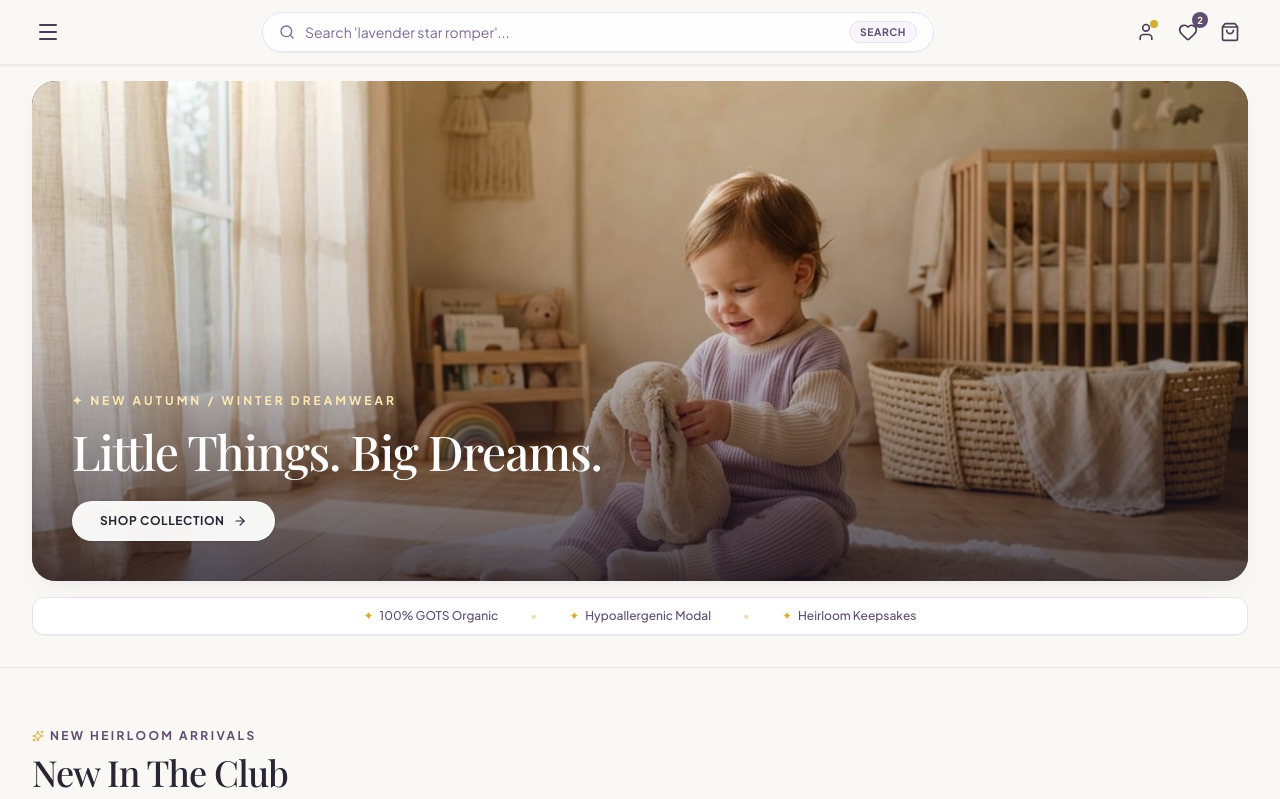
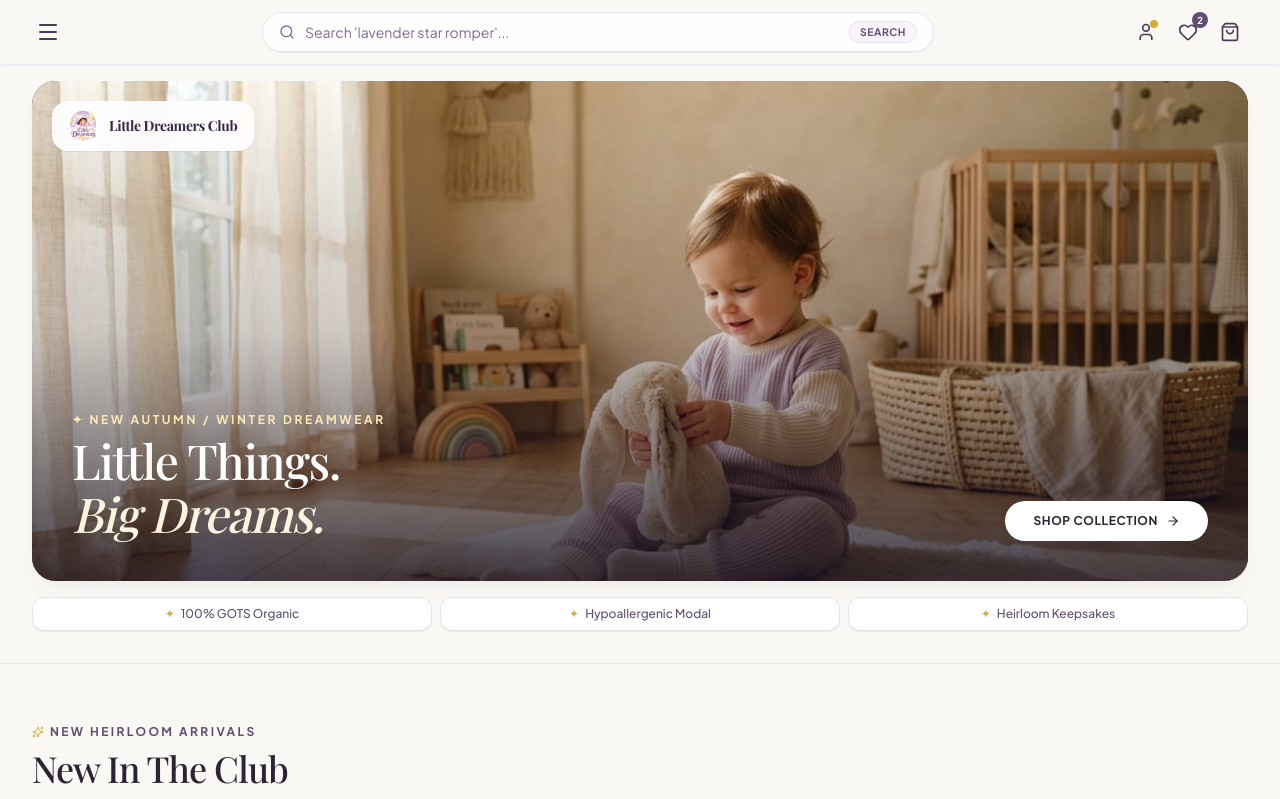
Before and after one commit to NIKITNEUPANE/little-dreamers-club, a Next.js app: page / in a window 1280 px wide. Shown: the top 799 px of the page. Built offline with nearby package versions, Linux system fonts and the light colour scheme; no server answers; the database is empty; a web font is replaced by a local one.

Commit message:
feat: hero logo on top-left, 2-line editorial headline, right-aligned CTA button, and 3-card trust strip

```diff
--- a/components/home/HeroSection.tsx
+++ b/components/home/HeroSection.tsx
@@ -19,7 +19,7 @@ interface HeroSectionProps {
 export const HeroSection: React.FC<HeroSectionProps> = ({ content }) => {
   const data = content || {
     badge: 'AUTUMN / WINTER 2026',
-    headline: 'Little Things. Big Dreams.',
+    headline: 'Little Things.\nBig Dreams.',
     subheadline: '',
     primary_cta_text: 'Shop Collection',
     primary_cta_link: '/shop',
@@ -32,7 +32,7 @@ export const HeroSection: React.FC<HeroSectionProps> = ({ content }) => {
     <section className="relative pt-2 sm:pt-4 pb-6 sm:pb-8 bg-[#FAF8F5]">
       <div className="max-w-7xl mx-auto px-3 sm:px-6 lg:px-8">
         {/* Main Integrated Luxury Visual Banner */}
-        <div className="relative w-full rounded-2xl sm:rounded-3xl overflow-hidden bg-[#241B2E] shadow-dream min-h-[360px] sm:min-h-[440px] lg:min-h-[500px] flex items-end">
+        <div className="relative w-full rounded-2xl sm:rounded-3xl overflow-hidden bg-[#241B2E] shadow-dream min-h-[380px] sm:min-h-[440px] lg:min-h-[500px] flex items-end">
           {/* Background Lifestyle Image */}
           <Image
             src={data.image_url}
@@ -43,26 +43,44 @@ export const HeroSection: React.FC<HeroSectionProps> = ({ content }) => {
             className="object-cover object-center sm:object-[center_30%]"
           />
 
+          {/* Top-Left Brand Logo inside Hero photo */}
+          <div className="absolute top-3.5 left-3.5 sm:top-5 sm:left-5 z-20">
+            <div className="flex items-center gap-2 px-3 py-1.5 rounded-2xl bg-white/90 backdrop-blur-md border border-white/80 shadow-2xs">
+              <Image
+                src="/images/brand-logo-transparent.png"
+                alt="Little Dreamers Club"
+                width={36}
+                height={36}
+                className="w-7 h-7 sm:w-9 sm:h-9 object-contain"
+                priority
+              />
+              <span className="font-editorial text-xs sm:text-sm font-bold text-[#362945] tracking-tight pr-1">
+                Little Dreamers Club
+              </span>
+            </div>
+          </div>
+
           {/* Gentle Editorial Gradient (Subtle & Luminous) */}
-          <div className="absolute inset-0 bg-gradient-to-t from-[#1A1422]/75 via-[#1A1422]/20 to-transparent" />
+          <div className="absolute inset-0 bg-gradient-to-t from-[#1A1422]/80 via-[#1A1422]/20 to-transparent" />
 
-          {/* Minimalist Editorial Typography & CTA */}
-          <div className="relative z-10 w-full p-5 sm:p-8 lg:p-10 text-white flex flex-col items-start space-y-2 sm:space-y-3">
-            {/* Minimal Kicker */}
-            <span className="text-[0.62rem] sm:text-xs font-bold tracking-[0.25em] text-[#FDE8B3] uppercase">
-              ✦ {data.badge}
-            </span>
+          {/* Editorial Content Row: Headline on Left, Shop Collection on Right */}
+          <div className="relative z-10 w-full p-4 sm:p-7 lg:p-10 flex flex-col sm:flex-row sm:items-end justify-between gap-3 sm:gap-4">
+            {/* Left Column: Kicker + Multi-Line Headline */}
+            <div className="space-y-1 sm:space-y-1.5 text-white">
+              <span className="text-[0.6rem] sm:text-xs font-bold tracking-[0.22em] text-[#FDE8B3] uppercase block">
+                ✦ {data.badge}
+              </span>
+              <h1 className="font-editorial text-2xl sm:text-4xl lg:text-5xl font-medium text-white tracking-tight leading-[1.12]">
+                <span className="block">Little Things.</span>
+                <span className="block italic text-[#FAF3DE]">Big Dreams.</span>
+              </h1>
+            </div>
 
-            {/* Main Headline */}
-            <h1 className="font-editorial text-2xl sm:text-4xl lg:text-5xl font-medium text-white tracking-tight leading-tight">
-              {data.headline}
-            </h1>
-
-            {/* Single Premium Understated CTA Button */}
-            <div className="pt-1 sm:pt-2">
+            {/* Right Column: Relocated Luxury CTA Button */}
+            <div className="shrink-0 pt-1 sm:pt-0">
               <Link
                 href={data.primary_cta_link}
-                className="inline-flex items-center gap-2 px-6 py-2.5 sm:px-7 sm:py-3 rounded-full bg-white/95 hover:bg-white text-[#2A2433] text-xs font-bold uppercase tracking-wider shadow-sm transition-all hover:scale-[1.02]"
+                className="inline-flex items-center gap-2 px-6 py-2.5 sm:px-7 sm:py-3 rounded-full bg-white hover:bg-[#FAF3DE] text-[#2A2433] text-xs font-bold uppercase tracking-wider shadow-dream transition-all hover:scale-[1.02]"
               >
                 <span>{data.primary_cta_text}</span>
                 <ArrowRight className="w-3.5 h-3.5" />
@@ -71,21 +89,19 @@ export const HeroSection: React.FC<HeroSectionProps> = ({ content }) => {
           </div>
         </div>
 
-        {/* Clean Luxury Trust Strip Directly Below Banner */}
-        <div className="mt-3 sm:mt-4 flex items-center justify-between sm:justify-center gap-2 sm:gap-8 px-3 sm:px-6 py-2.5 rounded-xl bg-white border border-[#E8E2EE] text-[0.62rem] sm:text-xs text-[#604E72] font-medium shadow-2xs">
-          <div className="flex items-center gap-1 sm:gap-1.5">
+        {/* Clean Luxury 3-Card Trust Strip Directly Below */}
+        <div className="mt-3 sm:mt-4 grid grid-cols-3 gap-2 text-center text-[0.62rem] sm:text-xs text-[#604E72] font-medium">
+          <div className="py-2 px-1.5 rounded-xl bg-white border border-[#E8E2EE] shadow-2xs flex items-center justify-center gap-1 sm:gap-1.5">
             <span className="text-[#D4AF37]">✦</span>
-            <span>100% GOTS Organic</span>
+            <span className="truncate">100% GOTS Organic</span>
           </div>
-          <span className="text-[#D4AF37]/40">•</span>
-          <div className="flex items-center gap-1 sm:gap-1.5">
+          <div className="py-2 px-1.5 rounded-xl bg-white border border-[#E8E2EE] shadow-2xs flex items-center justify-center gap-1 sm:gap-1.5">
             <span className="text-[#D4AF37]">✦</span>
-            <span>Hypoallergenic Modal</span>
+            <span className="truncate">Hypoallergenic Modal</span>
           </div>
-          <span className="text-[#D4AF37]/40">•</span>
-          <div className="flex items-center gap-1 sm:gap-1.5">
+          <div className="py-2 px-1.5 rounded-xl bg-white border border-[#E8E2EE] shadow-2xs flex items-center justify-center gap-1 sm:gap-1.5">
             <span className="text-[#D4AF37]">✦</span>
-            <span>Heirloom Keepsakes</span>
+            <span className="truncate">Heirloom Keepsakes</span>
           </div>
         </div>
       </div>
```
